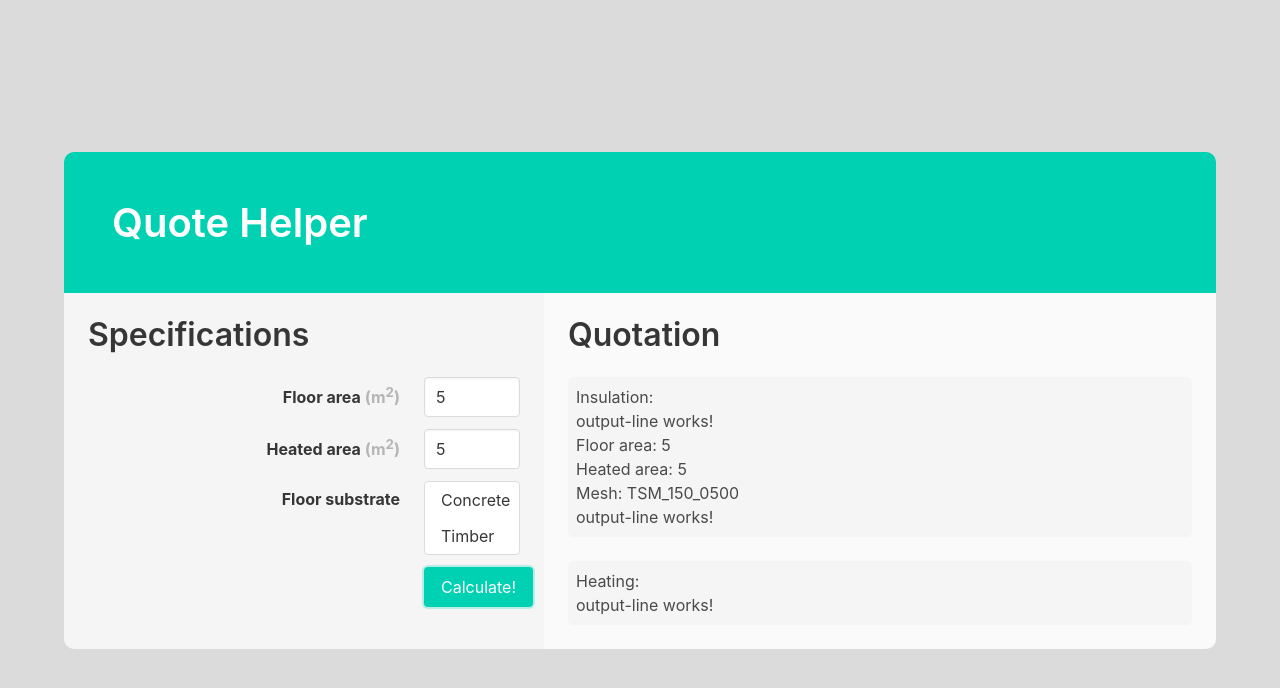
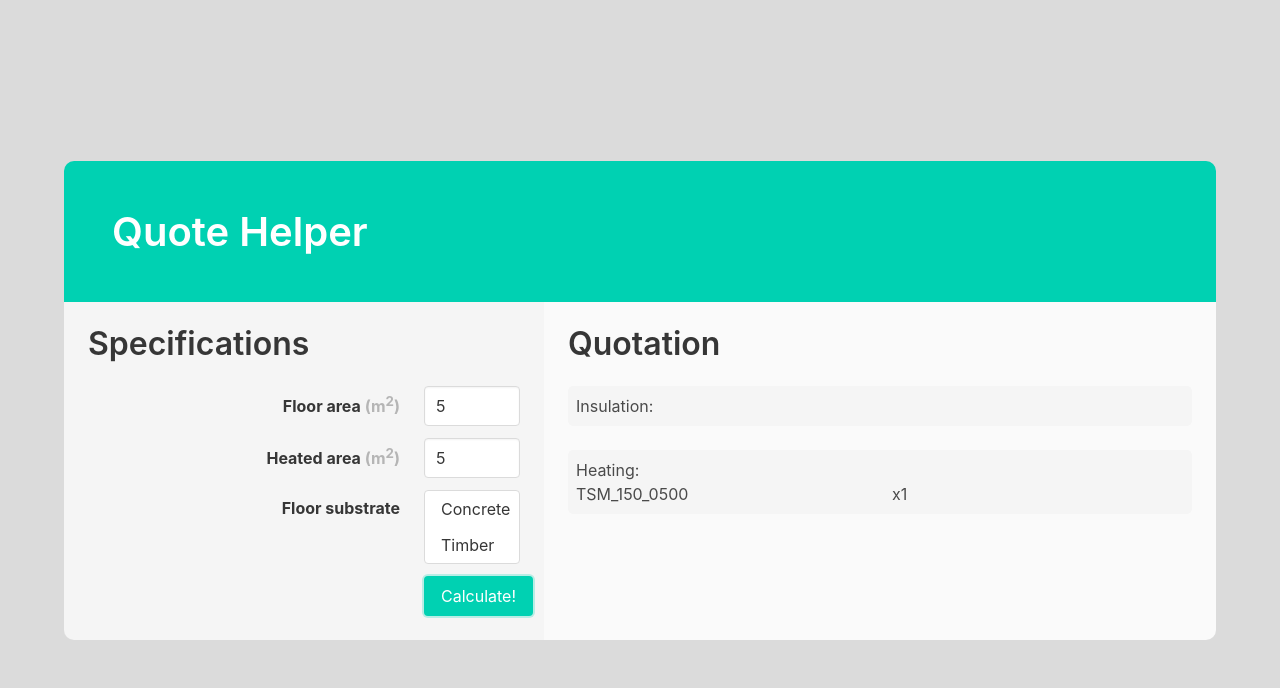
Before and after one commit to VinRanana/UFH-Quote-Helper, an Angular app in the folder client/: page / in a window 1280 px wide. Both pictures are taken after typing "5", "5" into the empty fields and a click on the button "Calculate!". Shown: the top 688 px of the page. Built offline with nearby package versions, Linux system fonts and the light colour scheme.

Commit message:
feat: output-line renders if data submitted
also moved logic from room to mesh-data and output-line

```diff
--- a/client/src/app/data/mesh-data.ts
+++ b/client/src/app/data/mesh-data.ts
@@ -4,7 +4,7 @@ export interface Mesh {
   intensity: number;
 }
 
-export interface MeshCollection {
+interface MeshCollection {
   [key: string]: Mesh;
 }
 
@@ -28,10 +28,30 @@ export const MESH_OBJ = mesh150Areas.reduce((resultObj: MeshCollection, mSquared
   return resultObj;
 }, {});
 
+export function determineRightMesh (meshObject: MeshCollection, heatedArea: number): string {
+  let bestFit: Mesh = {
+    name: 'placeholder',
+    area: 0,
+    intensity: 0,
+  };
 
-function generateRandomMeshStr (meshObject: MeshCollection): string {
-  const keys = Object.keys(meshObject);
-  return meshObject[keys[ Math.floor(keys.length * Math.random())]].name;
-};
+  for (const key in meshObject) {
+    if (Object.prototype.hasOwnProperty.call(meshObject, key)) {
+      const currentMesh = meshObject[key]
+      const meshArea = currentMesh.area;
 
-export const randomMeshStr = generateRandomMeshStr(MESH_OBJ);
+      if (meshArea > heatedArea) continue;
+      if (meshArea === heatedArea) return currentMesh.name;
+      if (bestFit && currentMesh.area > bestFit.area) bestFit = currentMesh;
+    }
+  }
+  return bestFit.name;
+}
+
+
+// function generateRandomMeshStr (meshObject: MeshCollection): string {
+//   const keys = Object.keys(meshObject);
+//   return meshObject[keys[ Math.floor(keys.length * Math.random())]].name;
+// };
+
+// export const randomMeshStr = generateRandomMeshStr(MESH_OBJ);
--- a/client/src/app/output-line/output-line.component.html
+++ b/client/src/app/output-line/output-line.component.html
@@ -1 +1,6 @@
-<p>output-line works!</p>
+<!-- <p>output-line works!</p> -->
+
+<div class="columns">
+  <div class="column is-uppercase">{{mesh}}</div>
+  <div class="column">x1</div>
+</div>
--- a/client/src/app/output-line/output-line.component.ts
+++ b/client/src/app/output-line/output-line.component.ts
@@ -1,4 +1,4 @@
-import { Component, OnInit } from '@angular/core';
+import { Component, Input, OnInit } from '@angular/core';
 
 @Component({
   selector: 'app-output-line',
@@ -7,6 +7,8 @@ import { Component, OnInit } from '@angular/core';
 })
 export class OutputLineComponent implements OnInit {
 
+  @Input() mesh: string;
+
   constructor() { }
 
   ngOnInit(): void {
--- a/client/src/app/room/room.component.html
+++ b/client/src/app/room/room.component.html
@@ -61,18 +61,15 @@
 
     <div class="output-section block p-2">
       <p class="is-size-">Insulation:</p>
-      <app-output-line></app-output-line>
-      <h2 *ngIf="inputData?.floorArea > 0">Floor area: {{inputData?.floorArea}}</h2>
+      <!-- <h2 *ngIf="inputData?.floorArea > 0">Floor area: {{inputData?.floorArea}}</h2>
       <h2 *ngIf="inputData?.heatedArea > 0">Heated area: {{inputData?.heatedArea}}</h2>
-      <h2 *ngIf="inputData?.floorSubstrate?.length > 0">Floor substrate: {{inputData?.floorSubstrate}}</h2>
-      <h2 *ngIf="inputData?.heatedArea > 0">Mesh: <span class="is-uppercase">{{resultMesh}}</span></h2>
-      <!-- <h2>{{randomHeatedArea}}m<sup>2</sup></h2>
-      <h2>{{resultMesh}}</h2> -->
-      <app-output-line></app-output-line>
+      <h2 *ngIf="inputData?.floorSubstrate?.length > 0">Floor substrate: {{inputData?.floorSubstrate}}</h2> -->
     </div>
     <div class="output-section block p-2">
       <p>Heating:</p>
-      <app-output-line></app-output-line>
+      <div *ngIf="inputData?.heatedArea > 0">
+        <app-output-line [mesh]="resultMesh"></app-output-line>
+      </div>
     </div>
   </section>
 
--- a/client/src/app/room/room.component.ts
+++ b/client/src/app/room/room.component.ts
@@ -1,5 +1,5 @@
 import { Component, OnInit } from '@angular/core';
-import { Mesh, MeshCollection, MESH_OBJ, randomMeshStr } from '../data/mesh-data';
+import { MESH_OBJ, determineRightMesh } from '../data/mesh-data';
 import { InputData } from '../inputData.model';
 
 @Component({
@@ -8,9 +8,9 @@ import { InputData } from '../inputData.model';
   styleUrls: ['./room.component.sass']
 })
 export class RoomComponent implements OnInit {
-  randomHeatedArea = Math.ceil(Math.random() * 25 * 10) / 10;
-  randomMeshStr = randomMeshStr;
-  meshObj = JSON.stringify(MESH_OBJ);
+  // randomHeatedArea = Math.ceil(Math.random() * 25 * 10) / 10;
+  // randomMeshStr = randomMeshStr;
+  // meshObj = JSON.stringify(MESH_OBJ);
 
   resultMesh: string;
 
@@ -31,28 +31,9 @@ export class RoomComponent implements OnInit {
     this.inputData.floorArea = value['floor-area'];
     this.inputData.heatedArea = value['heated-area'];
     this.inputData.floorSubstrate = value['floor-substrate'][0];
-    this.resultMesh = this.determineRightMesh(MESH_OBJ, this.inputData.heatedArea);
+    this.resultMesh = determineRightMesh(MESH_OBJ, this.inputData.heatedArea);
 
     console.log('inputData', this.inputData);
   }
 
-  determineRightMesh (meshObject: MeshCollection, heatedArea: number): string {
-    let bestFit: Mesh = {
-      name: 'placeholder',
-      area: 0,
-      intensity: 0,
-    };
-
-    for (const key in meshObject) {
-      if (Object.prototype.hasOwnProperty.call(meshObject, key)) {
-        const currentMesh = meshObject[key]
-        const meshArea = currentMesh.area;
-
-        if (meshArea > heatedArea) continue;
-        if (meshArea === heatedArea) return currentMesh.name;
-        if (bestFit && currentMesh.area > bestFit.area) bestFit = currentMesh;
-      }
-    }
-    return bestFit.name;
-  }
 }
```
